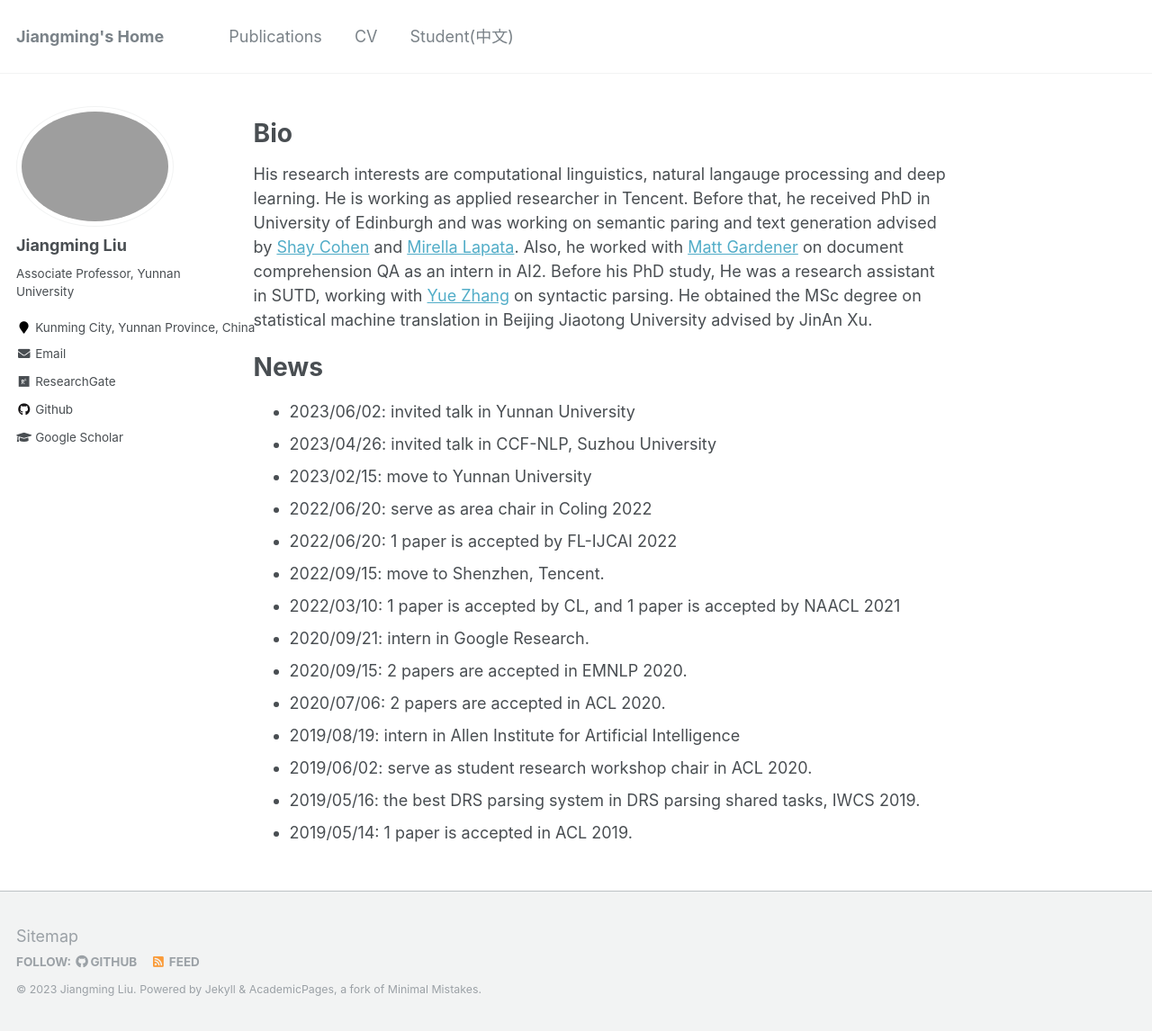
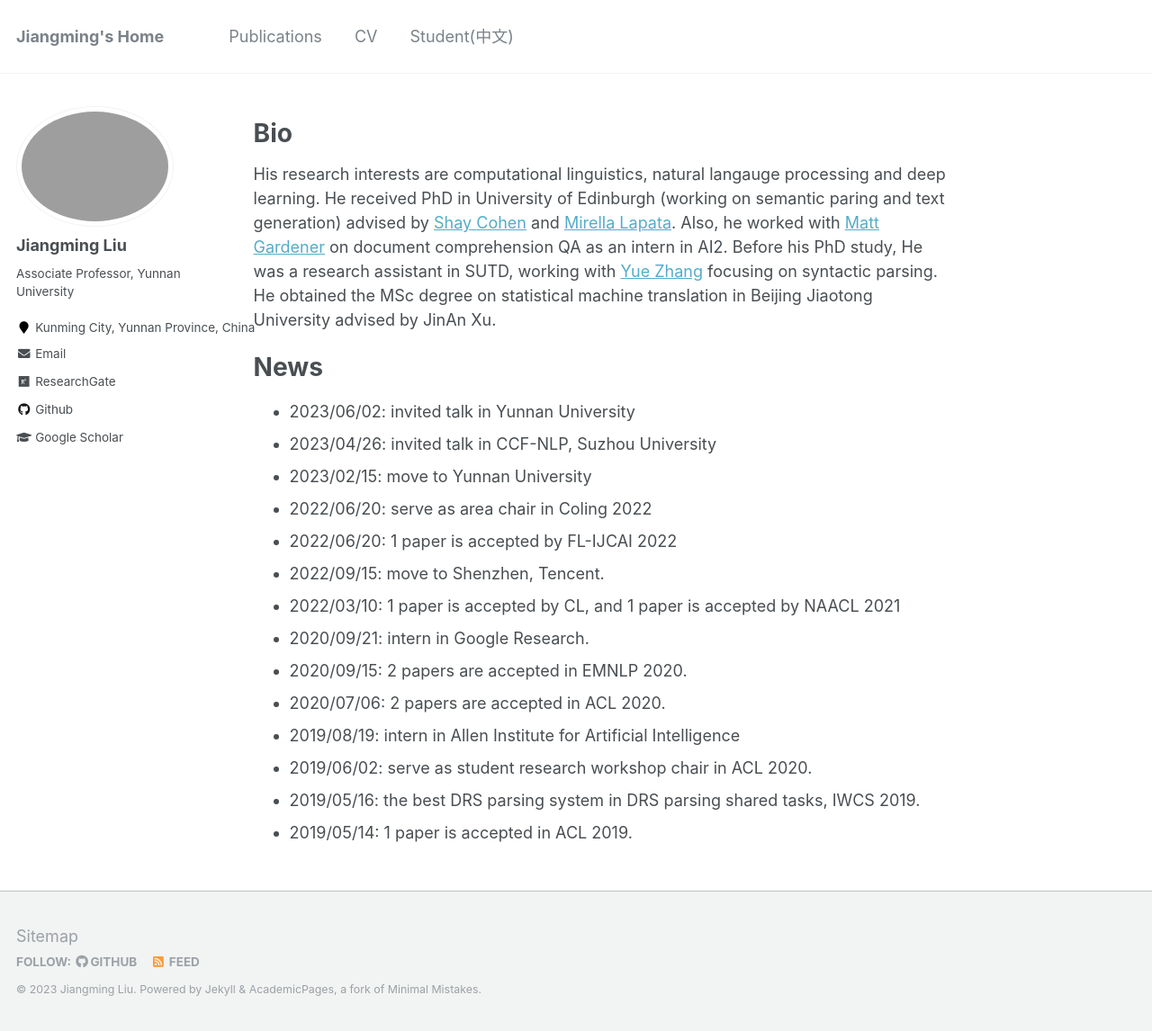
Before and after one commit to LeonCrashCode/LeonCrashCode.github.io, a Jekyll site: the page built from _pages/about.md, in a window 1280 px wide and 1146 px high. Shown: the whole window at 90% size. Built offline with Jekyll 4.4.1, drawn with Linux system fonts in a browser that asks for light colours.

Commit message:
Update about.md

```diff
--- a/_pages/about.md
+++ b/_pages/about.md
@@ -10,7 +10,7 @@ redirect_from:
 
 Bio
 ======
-His research interests are computational linguistics, natural langauge processing and deep learning. He is working as applied researcher in Tencent. Before that, he received PhD in University of Edinburgh and was working on semantic paring and text generation advised by <a href="http://homepages.inf.ed.ac.uk/scohen/">Shay Cohen</a> and <a href="http://homepages.inf.ed.ac.uk/mlap/">Mirella Lapata</a>. Also, he worked with <a href="https://matt-gardner.github.io">Matt Gardener</a> on document comprehension QA as an intern in AI2. Before his PhD study, He was a research assistant in SUTD, working with <a href="https://frcchang.github.io">Yue Zhang</a> on syntactic parsing. He obtained the MSc degree on statistical machine translation in Beijing Jiaotong University advised by JinAn Xu.
+His research interests are computational linguistics, natural langauge processing and deep learning. He received PhD in University of Edinburgh (working on semantic paring and text generation) advised by <a href="http://homepages.inf.ed.ac.uk/scohen/">Shay Cohen</a> and <a href="http://homepages.inf.ed.ac.uk/mlap/">Mirella Lapata</a>. Also, he worked with <a href="https://matt-gardner.github.io">Matt Gardener</a> on document comprehension QA as an intern in AI2. Before his PhD study, He was a research assistant in SUTD, working with <a href="https://frcchang.github.io">Yue Zhang</a> focusing on syntactic parsing. He obtained the MSc degree on statistical machine translation in Beijing Jiaotong University advised by JinAn Xu.
 
 News
 ======
```
